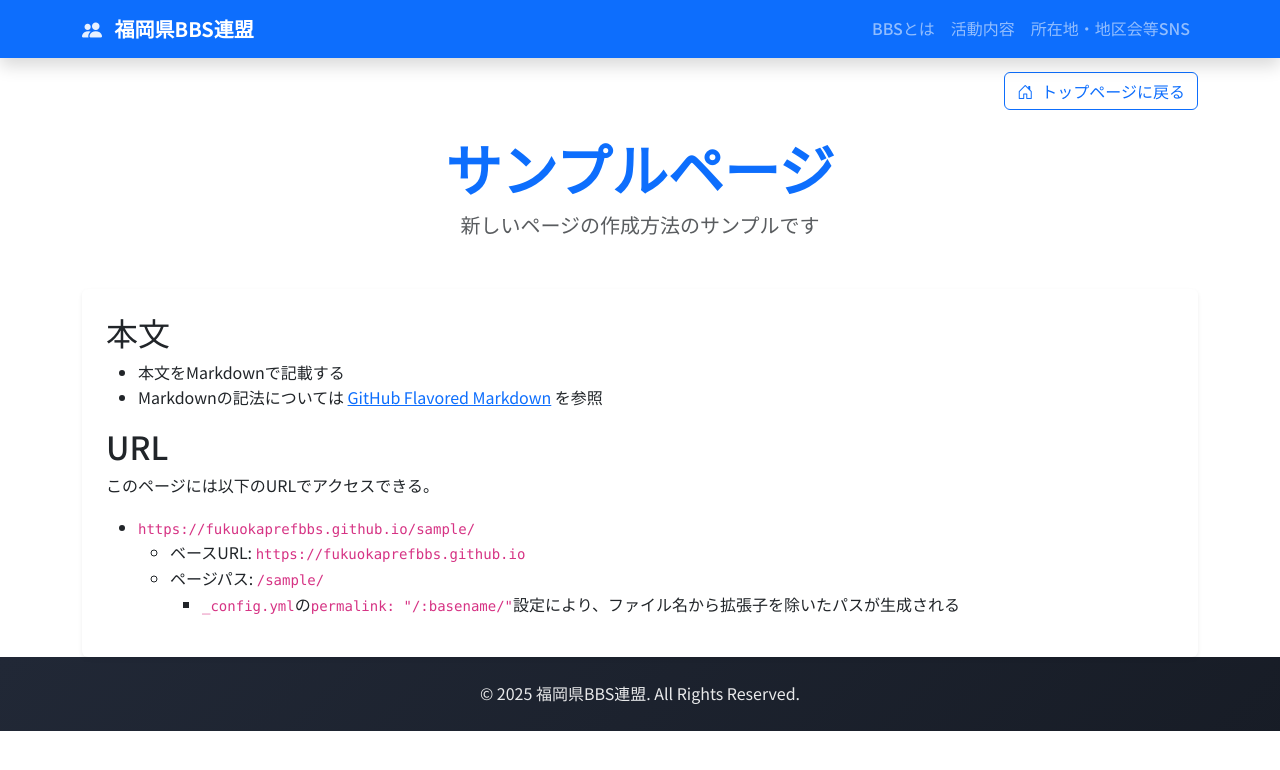
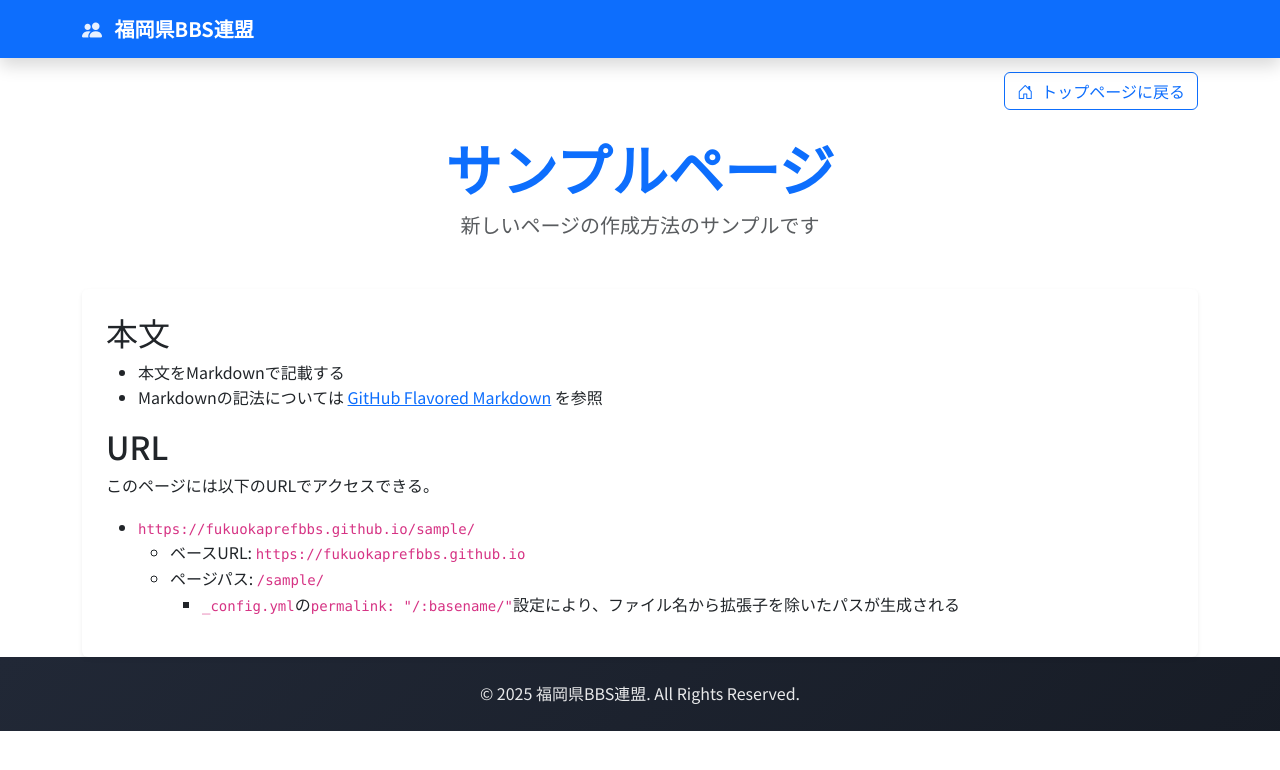
Before and after one commit to fukuokaprefbbs/fukuokaprefbbs.github.io, a Jekyll site: the page built from _pages/sample.md, in a window 1280 px wide. Shown: the top 770 px of the page. Built offline with Jekyll 4.4.1, drawn with Linux system fonts in a browser that asks for light colours.

Commit message:
Update: 個別ページ用の設定

```diff
--- a/_config.yml
+++ b/_config.yml
@@ -3,6 +3,7 @@
 layout: default
 lang: ja
 url: "https://fukuokaprefbbs.github.io"
+baseurl: ""
 
 # Jekyll設定
 markdown: kramdown
@@ -51,5 +52,12 @@
     values:
       layout: "default"
 
+  - scope:
+      path: "_pages"
+      type: "pages"
+    values:
+      layout: "default"
+      permalink: "/:basename/"
+
 # キャッシュバスティング設定
 timezone: Asia/Tokyo
--- a/_layouts/default.html
+++ b/_layouts/default.html
@@ -31,7 +31,7 @@
     <!-- Navigation -->
     <nav class="navbar navbar-expand-lg navbar-dark bg-primary fixed-top shadow">
         <div class="container">
-            <a class="navbar-brand" href="#">
+            <a class="navbar-brand" href="{{ '/' | relative_url }}">
                 <i class="bi bi-people-fill me-2"></i>
                 福岡県BBS連盟
             </a>
@@ -42,6 +42,8 @@
 
             <div class="collapse navbar-collapse" id="navbarNav">
                 <ul class="navbar-nav ms-auto">
+                    {% if page.url == '/' or page.url == '/index.html' %}
+                    <!-- トップページでのみ表示するメニュー -->
                     <li class="nav-item">
                         <a class="nav-link" href="#about">BBSとは</a>
                     </li>
@@ -51,6 +53,7 @@
                     <li class="nav-item">
                         <a class="nav-link" href="#contact">所在地・地区会等SNS</a>
                     </li>
+                    {% endif %}
                 </ul>
             </div>
         </div>
```
